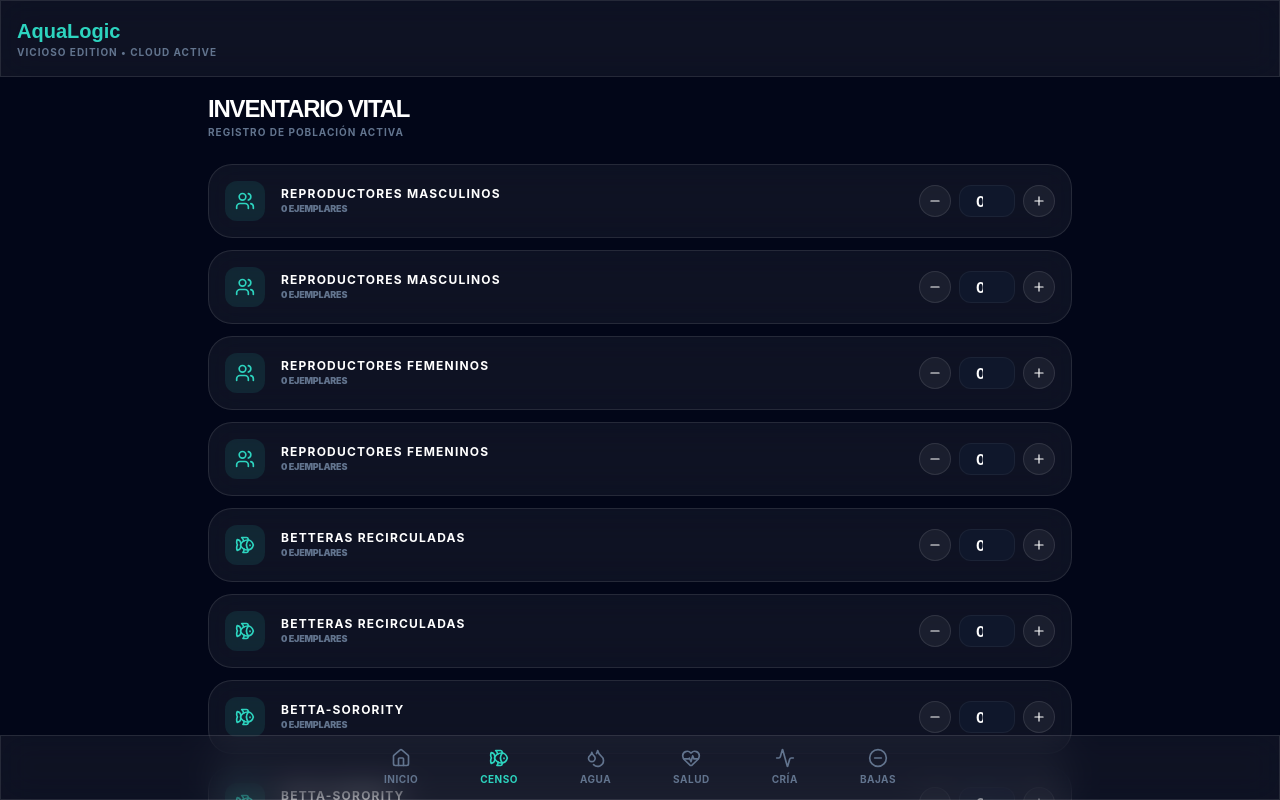
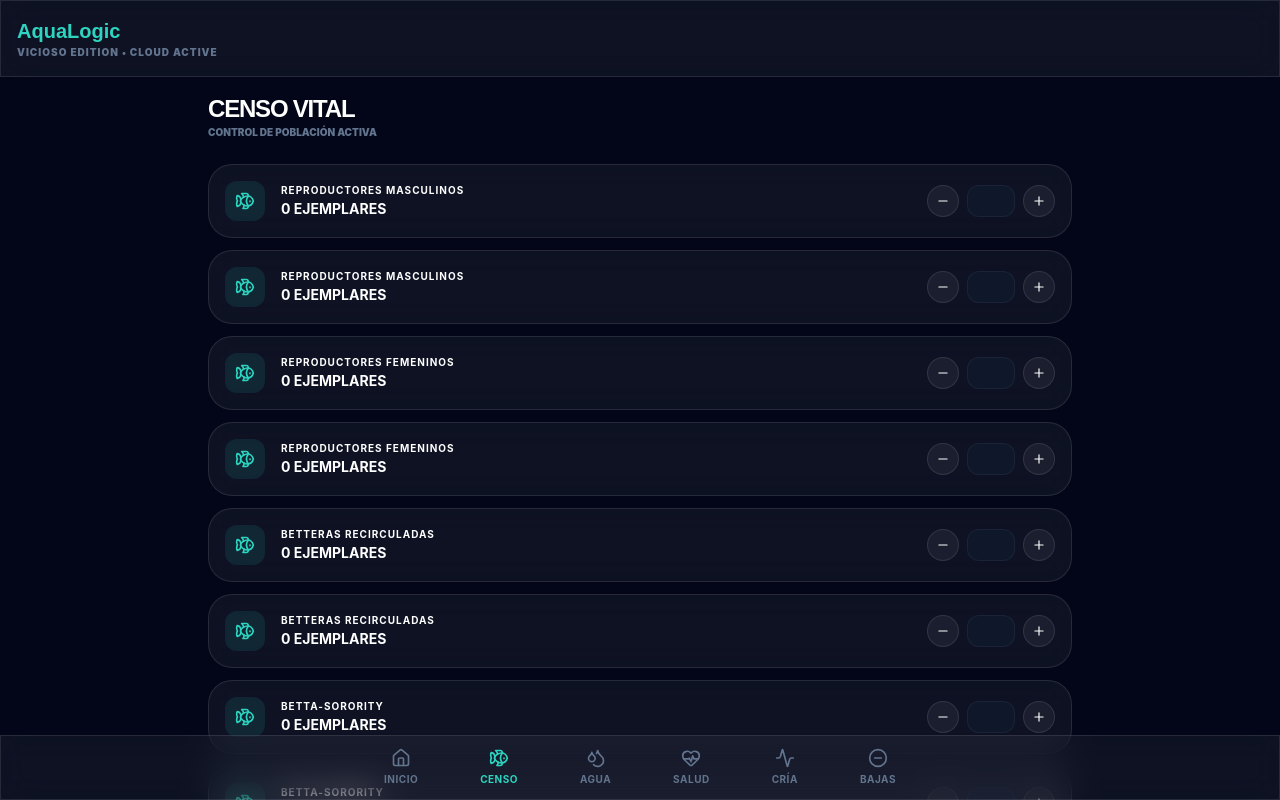
Before and after one commit to otorrinovicioso-design/aqualogic-vicioso-edition-local-app, a React (Vite) app: page / in a window 1280 px wide. Both pictures are taken after a click on the button "CENSO". Shown: the top 800 px of the page. Built offline with nearby package versions, Linux system fonts and the light colour scheme.

Commit message:
AquaLogic Refactor v2.2: Census cleanup, Alevines spawn date integration, and global state sync for clinical record deletion. Fixed Betta spelling.

```diff
--- a/src/App.tsx
+++ b/src/App.tsx
@@ -11,25 +11,12 @@ import { Incidents } from './components/Incidents';
 import { MaintenanceModule } from './components/MaintenanceModule';
 import { FeedingModule } from './components/FeedingModule';
 import { storage, STORAGE_KEYS } from './services/storage';
-import {
-  Breeder,
-  CensusSubgroup,
-  WaterParameter,
-  HealthRecord,
-  Incident,
-  Breeding,
-  Maintenance,
-  Feeding,
-  Loss,
-  SubgroupType
-} from './types';
+import { Breeder, CensusSubgroup, WaterParameter, HealthRecord, Incident, Breeding, Maintenance, Feeding, Loss, SubgroupType } from './types';
 import { Fish } from 'lucide-react';
 
 export default function App() {
   const [activeTab, setActiveTab] = useState('home');
   const [loading, setLoading] = useState(true);
-
-  // Data State
   const [breeders, setBreeders] = useState<Breeder[]>([]);
   const [census, setCensus] = useState<CensusSubgroup[]>([]);
   const [waterParams, setWaterParams] = useState<WaterParameter[]>([]);
@@ -41,7 +28,6 @@ export default function App() {
   const [losses, setLosses] = useState<Loss[]>([]);
 
   useEffect(() => {
-    // Load initial data from LocalStorage
     setBreeders(storage.get<Breeder>(STORAGE_KEYS.BREEDERS));
     setCensus(storage.get<CensusSubgroup>(STORAGE_KEYS.CENSUS));
     setWaterParams(storage.get<WaterParameter>(STORAGE_KEYS.WATER));
@@ -51,144 +37,37 @@ export default function App() {
     setMaintenanceRecords(storage.get<Maintenance>(STORAGE_KEYS.MAINTENANCE));
     setFeedingRecords(storage.get<Feeding>(STORAGE_KEYS.FEEDING));
     setLosses(storage.get<Loss>(STORAGE_KEYS.LOSSES));
-
     setLoading(false);
   }, []);
 
-  // Generic handlers for local storage and state update
-  const handleDataUpdate = <T extends { id: string }>(
-    key: string,
-    setter: React.Dispatch<React.SetStateAction<T[]>>,
-    action: 'add' | 'update' | 'delete',
-    item?: any,
-    id?: string,
-    updates?: Partial<T>
-  ) => {
+  const handleDataUpdate = <T extends { id: string }>(key: string, setter: React.Dispatch<React.SetStateAction<T[]>>, action: 'add' | 'update' | 'delete', item?: any, id?: string, updates?: Partial<T>) => {
     let updated: T[] = [];
-    if (action === 'add' && item) {
-      updated = storage.add<T>(key, item);
-    } else if (action === 'update' && id && updates) {
-      updated = storage.update<T>(key, id, updates);
-    } else if (action === 'delete' && id) {
-      updated = storage.delete<T>(key, id);
-    }
+    if (action === 'add' && item) { updated = storage.add<T>(key, item); }
+    else if (action === 'update' && id && updates) { updated = storage.update<T>(key, id, updates); }
+    else if (action === 'delete' && id) { updated = storage.delete<T>(key, id); }
     setter(updated);
   };
 
-  // Cross-module update for census
   const onUpdateCensus = (type: SubgroupType, delta: number) => {
-    const subgroup = census.find(c => c.type === type);
-    if (subgroup) {
-      handleDataUpdate(
-        STORAGE_KEYS.CENSUS,
-        setCensus,
-        'update',
-        undefined,
-        subgroup.id,
-        { quantity: subgroup.quantity + delta, lastUpdated: new Date().toISOString() } as any
-      );
-    }
+    const s = census.find(c => c.type === type);
+    if (s) { handleDataUpdate(STORAGE_KEYS.CENSUS, setCensus, 'update', undefined, s.id, { quantity: s.quantity + delta, lastUpdated: new Date().toISOString() } as any); }
+    else { handleDataUpdate(STORAGE_KEYS.CENSUS, setCensus, 'add', { type, quantity: delta, lastUpdated: new Date().toISOString() }); }
   };
 
-  if (loading) {
-    return (
-      <div className="min-h-screen flex items-center justify-center bg-slate-950">
-        <div className="animate-pulse flex flex-col items-center gap-4">
-          <div className="w-16 h-16 bg-aqua-400/20 rounded-full flex items-center justify-center">
-            <Fish className="text-aqua-400 animate-bounce" size={32} />
-          </div>
-          <span className="text-aqua-400 font-display text-xl tracking-widest uppercase">AquaLogic</span>
-        </div>
-      </div>
-    );
-  }
-
-  const renderContent = () => {
-    switch (activeTab) {
-      case 'home':
-        return <Dashboard censusData={census} waterParams={waterParams} incidents={incidents} />;
-      case 'census':
-        return (
-          <div className="space-y-8">
-            <Census
-              censusData={census}
-              onUpdate={(id, qty) => handleDataUpdate(STORAGE_KEYS.CENSUS, setCensus, 'update', undefined, id, { quantity: qty, lastUpdated: new Date().toISOString() } as any)}
-              onInit={(data) => handleDataUpdate(STORAGE_KEYS.CENSUS, setCensus, 'add', data)}
-            />
-            <BreedersModule
-              breeders={breeders}
-              onAdd={(item) => handleDataUpdate(STORAGE_KEYS.BREEDERS, setBreeders, 'add', item)}
-              onDelete={(id) => handleDataUpdate(STORAGE_KEYS.BREEDERS, setBreeders, 'delete', undefined, id)}
-            />
-          </div>
-        );
-      case 'water':
-        return (
-          <div className="space-y-8">
-            <WaterParameters
-              waterParams={waterParams}
-              onAdd={(item) => handleDataUpdate(STORAGE_KEYS.WATER, setWaterParams, 'add', item)}
-              onUpdate={(id, updates) => handleDataUpdate(STORAGE_KEYS.WATER, setWaterParams, 'update', undefined, id, updates)}
-            />
-            <MaintenanceModule
-              maintenanceRecords={maintenanceRecords}
-              onAdd={(item) => handleDataUpdate(STORAGE_KEYS.MAINTENANCE, setMaintenanceRecords, 'add', item)}
-            />
-            <FeedingModule
-              feedingRecords={feedingRecords}
-              onAdd={(item) => handleDataUpdate(STORAGE_KEYS.FEEDING, setFeedingRecords, 'add', item)}
-            />
-          </div>
-        );
-      case 'health':
-        return (
-          <Health
-            healthRecords={healthRecords}
-            breeders={breeders}
-            onAdd={(item) => handleDataUpdate(STORAGE_KEYS.HEALTH, setHealthRecords, 'add', item)}
-            onUpdate={(id, updates) => handleDataUpdate(STORAGE_KEYS.HEALTH, setHealthRecords, 'update', undefined, id, updates)}
-          />
-        );
-      case 'breeding':
-        return (
-          <BreedingModule
-            breedingRecords={breedingRecords}
-            breeders={breeders}
-            censusData={census}
-            onAdd={(item) => handleDataUpdate(STORAGE_KEYS.BREEDING, setBreedingRecords, 'add', item)}
-            onUpdate={(id, updates) => handleDataUpdate(STORAGE_KEYS.BREEDING, setBreedingRecords, 'update', undefined, id, updates)}
-            onUpdateCensus={onUpdateCensus}
-          />
-        );
-      case 'losses':
-        return (
-          <LossesModule
-            losses={losses}
-            censusData={census}
-            onAdd={(item) => handleDataUpdate(STORAGE_KEYS.LOSSES, setLosses, 'add', item)}
-            onUpdateCensus={onUpdateCensus}
-          />
-        );
-      case 'incidents':
-        return <Incidents incidents={incidents} onAdd={(item) => handleDataUpdate(STORAGE_KEYS.INCIDENTS, setIncidents, 'add', item)} />;
-      default:
-        return <Dashboard censusData={census} waterParams={waterParams} incidents={incidents} />;
-    }
-  };
+  if (loading) return (<div className="min-h-screen flex items-center justify-center bg-slate-950 text-white font-white uppercase font-black"><Fish className="animate-bounce" size={48} /></div>);
 
   return (
     <div className="min-h-screen pb-24 bg-slate-950 text-slate-100 font-sans">
-      <header className="p-4 flex justify-between items-center glass sticky top-0 z-40">
-        <div>
-          <h2 className="text-xl font-display font-bold text-aqua-400">AquaLogic</h2>
-          <p className="text-[10px] text-slate-500 uppercase tracking-widest font-bold font-white">Vicioso Edition • Cloud Active</p>
-        </div>
-      </header>
-
+      <header className="p-4 flex justify-between items-center glass sticky top-0 z-40"><div><h2 className="text-xl font-display font-bold text-aqua-400">AquaLogic</h2><p className="text-[10px] text-slate-500 uppercase tracking-widest font-black">Vicioso Edition • Cloud Active</p></div></header>
       <main className="p-4 max-w-4xl mx-auto">
-        {renderContent()}
+        {activeTab === 'home' && <Dashboard censusData={census} waterParams={waterParams} incidents={incidents} />}
+        {activeTab === 'census' && <div className="space-y-8"><Census censusData={census} breedingProjects={breedingRecords} onUpdate={(id, qty) => handleDataUpdate(STORAGE_KEYS.CENSUS, setCensus, 'update', undefined, id, { quantity: qty, lastUpdated: new Date().toISOString() } as any)} onInit={(data) => handleDataUpdate(STORAGE_KEYS.CENSUS, setCensus, 'add', data)} /><BreedersModule breeders={breeders} onAdd={(item) => handleDataUpdate(STORAGE_KEYS.BREEDERS, setBreeders, 'add', item)} onDelete={(id) => handleDataUpdate(STORAGE_KEYS.BREEDERS, setBreeders, 'delete', undefined, id)} /></div>}
+        {activeTab === 'water' && <div className="space-y-8"><WaterParameters waterParams={waterParams} onAdd={(item) => handleDataUpdate(STORAGE_KEYS.WATER, setWaterParams, 'add', item)} onUpdate={(id, updates) => handleDataUpdate(STORAGE_KEYS.WATER, setWaterParams, 'update', undefined, id, updates)} /><MaintenanceModule maintenanceRecords={maintenanceRecords} onAdd={(item) => handleDataUpdate(STORAGE_KEYS.MAINTENANCE, setMaintenanceRecords, 'add', item)} /><FeedingModule feedingRecords={feedingRecords} onAdd={(item) => handleDataUpdate(STORAGE_KEYS.FEEDING, setFeedingRecords, 'add', item)} /></div>}
+        {activeTab === 'health' && <Health healthRecords={healthRecords} breeders={breeders} onAdd={(item) => handleDataUpdate(STORAGE_KEYS.HEALTH, setHealthRecords, 'add', item)} onUpdate={(id, updates) => handleDataUpdate(STORAGE_KEYS.HEALTH, setHealthRecords, 'update', undefined, id, updates)} onDelete={(id) => handleDataUpdate(STORAGE_KEYS.HEALTH, setHealthRecords, 'delete', undefined, id)} />}
+        {activeTab === 'breeding' && <BreedingModule breedingRecords={breedingRecords} breeders={breeders} censusData={census} onAdd={(item) => handleDataUpdate(STORAGE_KEYS.BREEDING, setBreedingRecords, 'add', item)} onUpdate={(id, updates) => handleDataUpdate(STORAGE_KEYS.BREEDING, setBreedingRecords, 'update', undefined, id, updates)} onUpdateCensus={onUpdateCensus} />}
+        {activeTab === 'losses' && <LossesModule losses={losses} censusData={census} breeders={breeders} onAdd={(item) => handleDataUpdate(STORAGE_KEYS.LOSSES, setLosses, 'add', item)} onUpdateCensus={onUpdateCensus} onUpdateBreeder={(id, u) => handleDataUpdate(STORAGE_KEYS.BREEDERS, setBreeders, 'update', undefined, id, u)} />}
+        {activeTab === 'incidents' && <Incidents incidents={incidents} onAdd={(item) => handleDataUpdate(STORAGE_KEYS.INCIDENTS, setIncidents, 'add', item)} />}
       </main>
-
       <BottomNav activeTab={activeTab} setActiveTab={setActiveTab} />
     </div>
   );
--- a/src/components/Census.tsx
+++ b/src/components/Census.tsx
@@ -1,79 +1,56 @@
 import React, { useEffect } from 'react';
-import { CensusSubgroup, SubgroupType } from '../types';
+import { CensusSubgroup, SubgroupType, Breeding } from '../types';
 import { Card, Button, Input } from './UI';
-import { Plus, Minus, Info, Users, Baby, Fish } from 'lucide-react';
+import { Plus, Minus, Baby, Fish, Calendar } from 'lucide-react';
 
 interface CensusProps {
   censusData: CensusSubgroup[];
+  breedingProjects: Breeding[];
   onUpdate: (id: string, quantity: number) => void;
   onInit: (data: Partial<CensusSubgroup>) => void;
 }
 
 const VALID_SUBGROUPS: SubgroupType[] = [
-  'Reproductores Masculinos',
-  'Reproductores Femeninos',
-  'Betteras recirculadas',
-  'Betta-sorority',
-  'Guppys Machos',
-  'Guppys Hembras',
-  'Alevines'
+  'Reproductores Masculinos', 'Reproductores Femeninos', 'Betteras recirculadas', 'Betta-sorority', 'Guppys Machos', 'Guppys Hembras', 'Alevines'
 ];
 
-export const Census: React.FC<CensusProps> = ({ censusData, onUpdate, onInit }) => {
-
+export const Census: React.FC<CensusProps> = ({ censusData, breedingProjects, onUpdate, onInit }) => {
   useEffect(() => {
-    const existingTypes = censusData.map(c => c.type);
+    const existing = censusData.map(c => c.type);
     VALID_SUBGROUPS.forEach(type => {
-      if (!existingTypes.includes(type)) {
-        onInit({
-          type,
-          quantity: 0,
-          lastUpdated: new Date().toISOString()
-        });
-      }
+      if (!existing.includes(type)) onInit({ type, quantity: 0, lastUpdated: new Date().toISOString() });
     });
   }, [censusData, onInit]);
 
-  const getIconForType = (type: SubgroupType) => {
-    switch (type) {
-      case 'Alevines': return <Baby size={20} />;
-      case 'Reproductores Masculinos':
-      case 'Reproductores Femeninos': return <Users size={20} />;
-      case 'Guppys Machos':
-      case 'Guppys Hembras': return <Fish size={20} />;
-      default: return <Fish size={20} />;
-    }
-  };
+  const latestSpawn = breedingProjects
+    .filter(p => p.spawnDate && !p.isFinished)
+    .sort((a, b) => new Date(b.spawnDate!).getTime() - new Date(a.spawnDate!).getTime())[0];
 
-  // Filtrado estricto para limpiar categorías antiguas
   const filteredData = censusData
     .filter(c => VALID_SUBGROUPS.includes(c.type))
     .sort((a,b) => VALID_SUBGROUPS.indexOf(a.type) - VALID_SUBGROUPS.indexOf(b.type));
 
   return (
     <div className="space-y-6">
-      <div>
-        <h3 className="text-2xl font-display font-bold text-white uppercase tracking-tighter">Inventario Vital</h3>
-        <p className="text-[10px] text-slate-500 uppercase tracking-widest font-bold">Registro de Población Activa</p>
-      </div>
-
+      <div><h3 className="text-2xl font-display font-bold text-white uppercase tracking-tighter">Censo Vital</h3><p className="text-[10px] text-slate-500 uppercase font-black">Control de Población Activa</p></div>
       <div className="grid gap-3">
         {filteredData.map((item) => (
-          <Card key={item.id} className="p-4 flex items-center gap-4 bg-white/5 border border-white/10 group hover:border-aqua-400/30 transition-all duration-300">
-            <div className="w-10 h-10 rounded-xl bg-aqua-400/10 flex items-center justify-center text-aqua-400 group-hover:bg-aqua-400/20 transition-all">
-              {getIconForType(item.type)}
+          <Card key={item.id} className="p-4 flex flex-col gap-4 bg-white/5 border border-white/10">
+            <div className="flex items-center gap-4">
+              <div className="w-10 h-10 rounded-xl bg-aqua-400/10 flex items-center justify-center text-aqua-400 transition-all">{item.type === 'Alevines' ? <Baby size={20} /> : <Fish size={20} />}</div>
+              <div className="flex-1 min-w-0"><h4 className="font-bold text-white text-[10px] font-white uppercase tracking-widest truncate">{item.type}</h4><p className="text-[14px] font-bold text-white uppercase">{item.quantity} EJEMPLARES</p></div>
+              <div className="flex items-center gap-2">
+                <Button size="sm" variant="ghost" className="h-8 w-8 p-0" onClick={() => onUpdate(item.id, Math.max(0, item.quantity - 1))}><Minus size={14} /></Button>
+                <div className="w-12"><Input type="number" value={item.quantity} onChange={(e) => onUpdate(item.id, parseInt(e.target.value) || 0)} className="text-center h-8 bg-slate-900 border-white/5 text-white font-bold" /></div>
+                <Button size="sm" variant="ghost" className="h-8 w-8 p-0" onClick={() => onUpdate(item.id, item.quantity + 1)}><Plus size={14} /></Button>
+              </div>
             </div>
-
-            <div className="flex-1 min-w-0">
-              <h4 className="font-bold text-white text-xs truncate uppercase tracking-widest">{item.type}</h4>
-              <p className="text-[9px] text-slate-500 uppercase font-black tracking-tight">{item.quantity} Ejemplares</p>
-            </div>
-
-            <div className="flex items-center gap-2">
-              <Button size="sm" variant="ghost" className="h-8 w-8 p-0" onClick={() => onUpdate(item.id, Math.max(0, item.quantity - 1))}><Minus size={14} /></Button>
-              <div className="w-14"><Input type="number" value={item.quantity} onChange={(e) => onUpdate(item.id, parseInt(e.target.value) || 0)} className="text-center h-8 bg-slate-900 border-white/5 text-white font-bold text-sm" /></div>
-              <Button size="sm" variant="ghost" className="h-8 w-8 p-0" onClick={() => onUpdate(item.id, item.quantity + 1)}><Plus size={14} /></Button>
-            </div>
+            {item.type === 'Alevines' && (
+              <div className="p-2 rounded bg-slate-900 border border-white/5 flex items-center justify-between text-[8px] font-black uppercase text-aqua-400">
+                <div className="flex items-center gap-1.5"><Calendar size={10}/> Desove</div>
+                <div className="text-white">{latestSpawn ? new Date(latestSpawn.spawnDate!).toLocaleDateString() : 'SIN PENDIENTES'}</div>
+              </div>
+            )}
           </Card>
         ))}
       </div>
```
